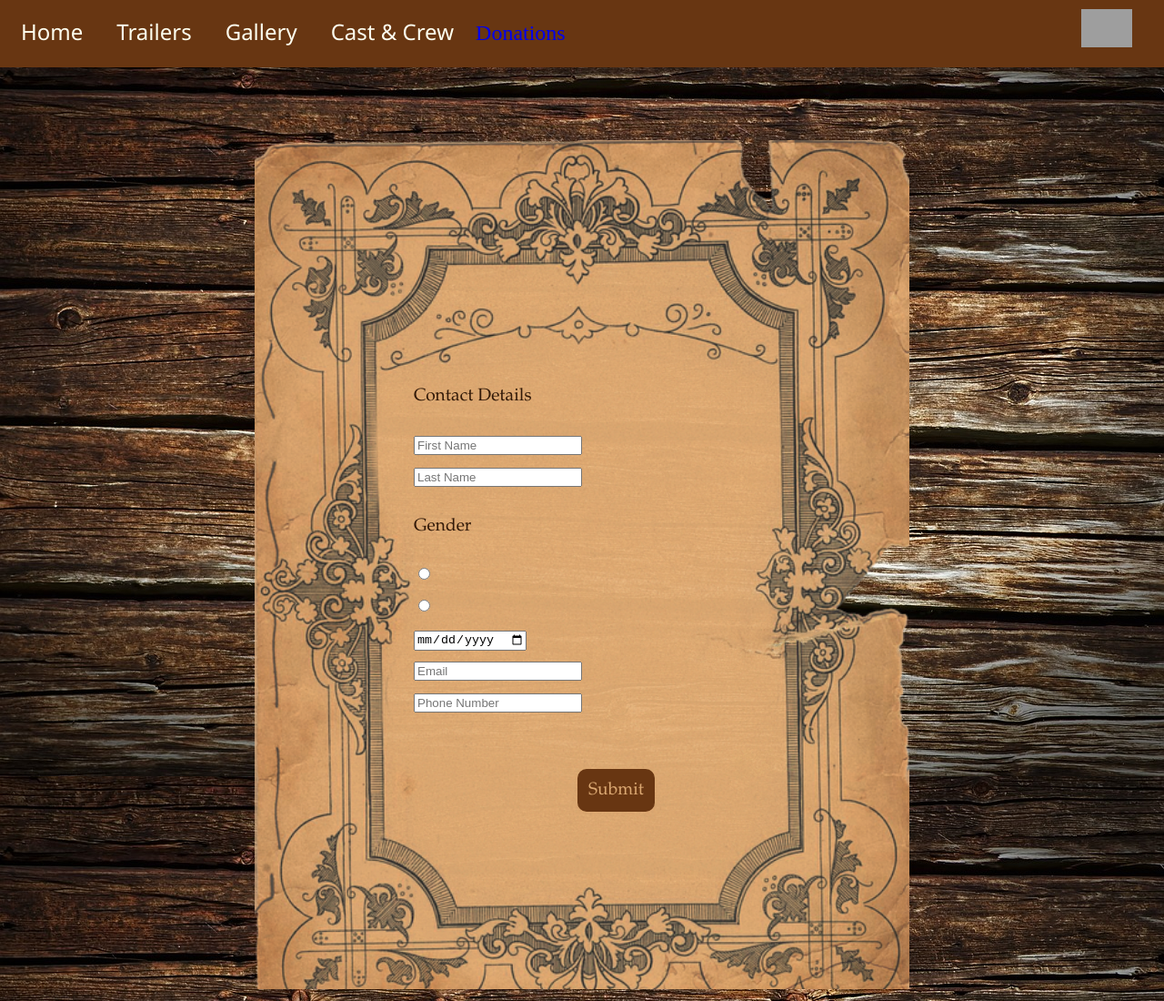
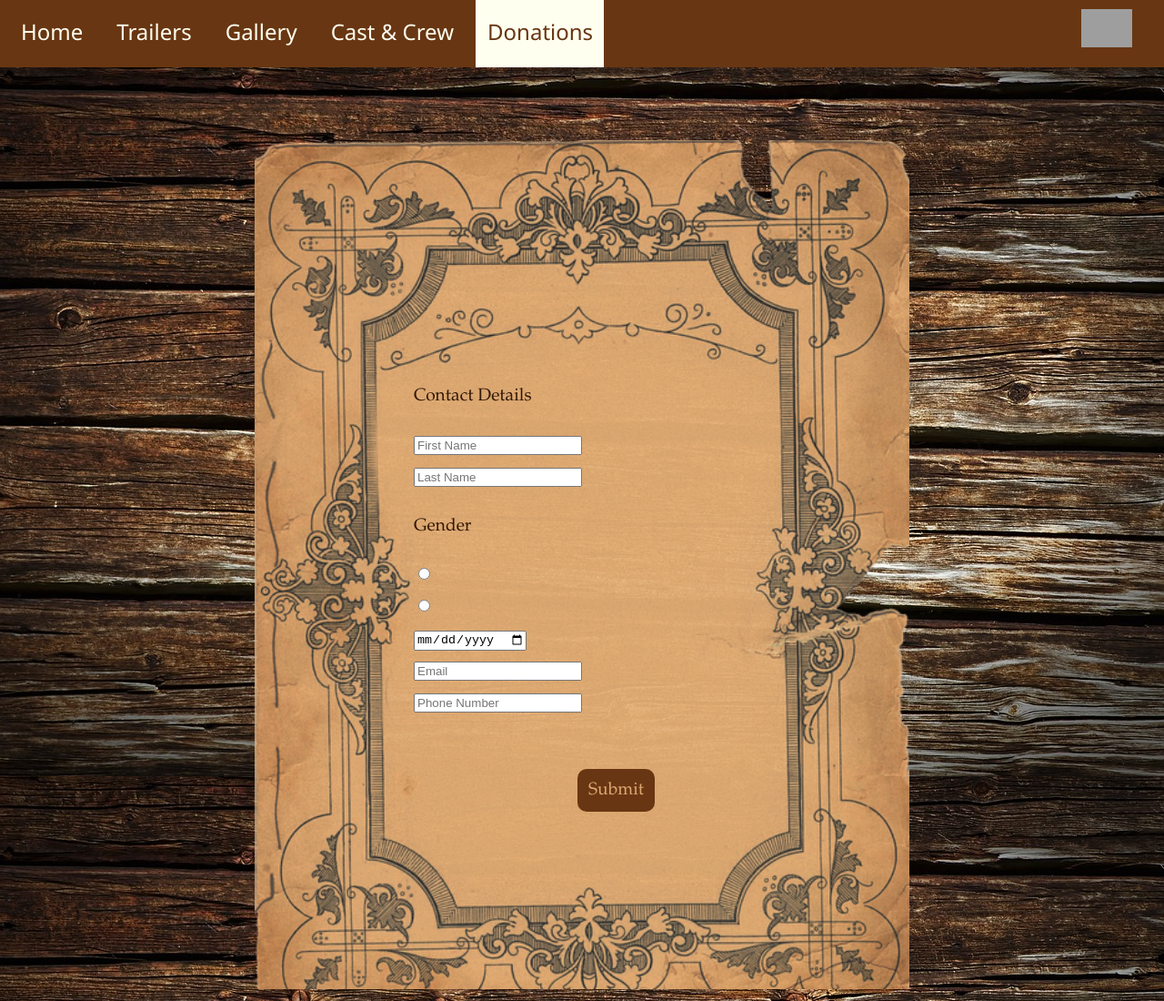
Before and after one commit to jlamember829/Retribution-Stie-Test, a plain HTML site: page Donations.html in a window 1280 px wide. Shown: the top 1100 px of the page at 91% size. Drawn offline with Linux system fonts and the light colour scheme; grey boxes are pictures that could not be loaded.

Commit message:
Update Donations.html

```diff
--- a/Donations.html
+++ b/Donations.html
@@ -17,7 +17,7 @@
 				<a href="Trailers.html" class="button">Trailers</a>
 				<a href="Gallery.html" class="button">Gallery</a>
 				<a href="Cast.html" class="button">Cast & Crew</a>
-				<a href="Donations.html" class="Selected">Donations</a>
+				<a href="Donations.html" class="selected">Donations</a>
 			</div>
 		</nav>
 	</header>
```
